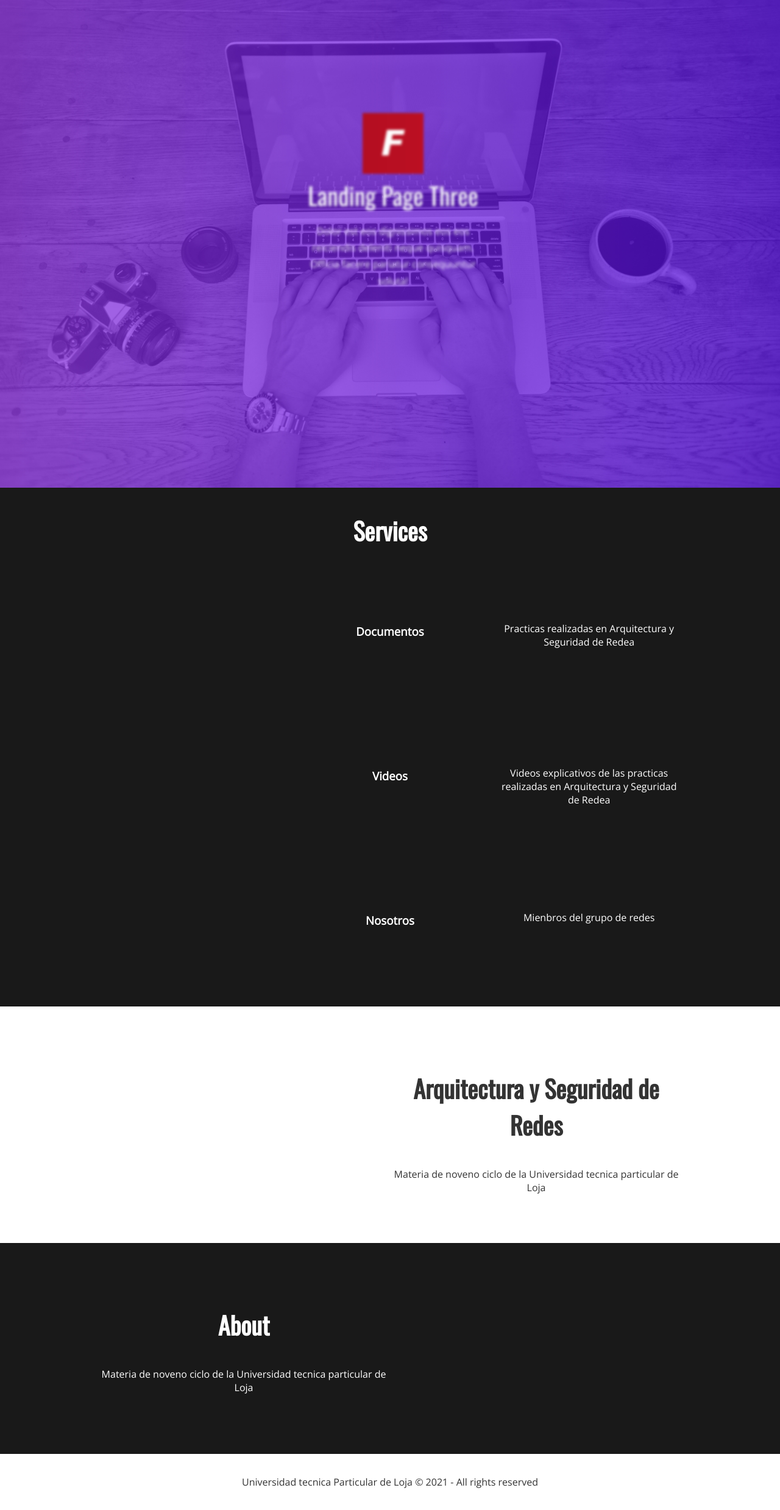
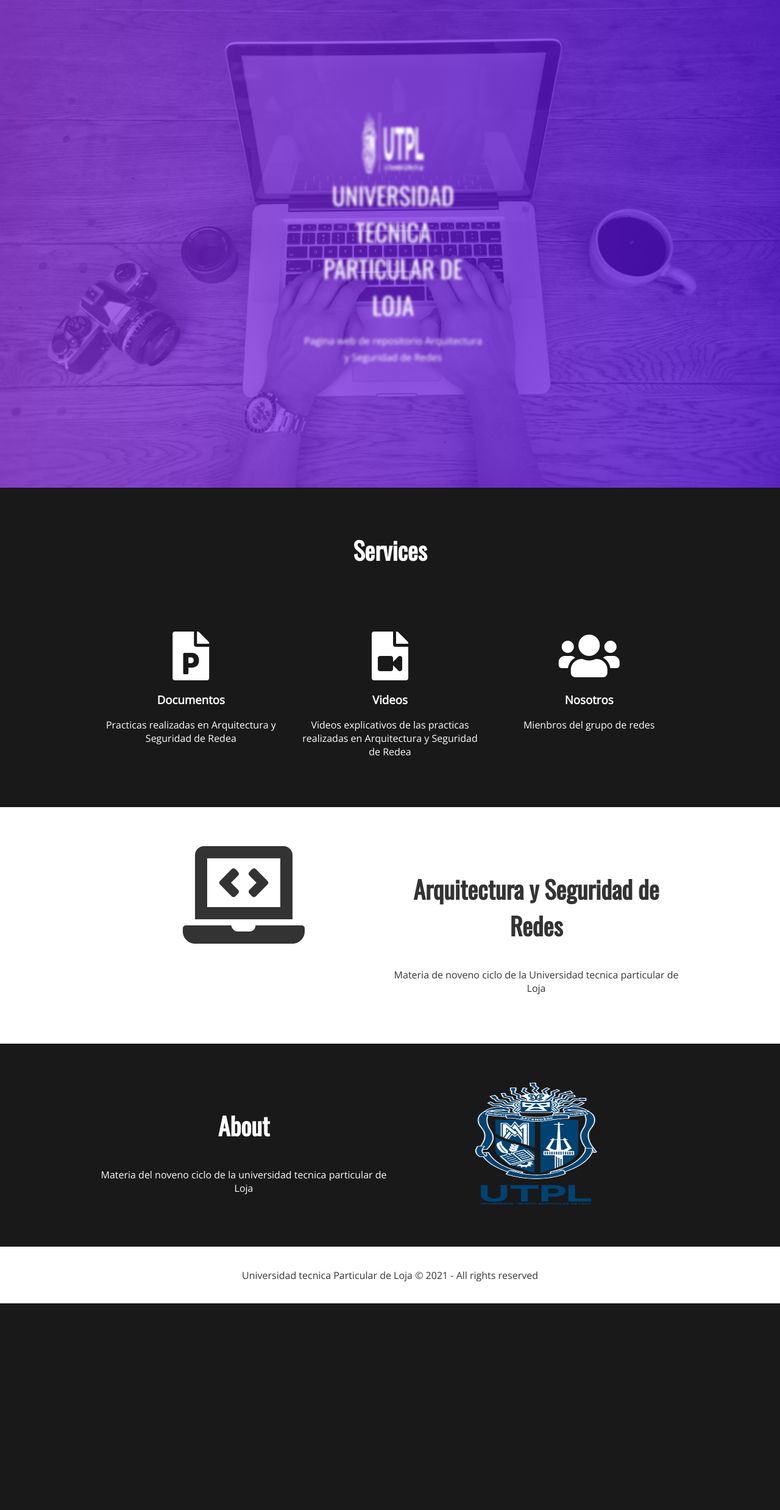
Before and after one commit to lajaramillo5/paginaweb-test, a PHP site: page / in a window 1280 px wide. Shown: the whole page at 61% size. After the commit the page ends 2138 px from the top, so only its background shows below. Run offline with PHP 8.4, Linux system fonts and the light colour scheme; some libraries are stand-ins or nearby versions.

Commit message:
primeras modificaciones

```diff
--- a/css/style.css
+++ b/css/style.css
@@ -41,6 +41,7 @@ body {
     height: 100px;
     width: 100px;
   }
+
   .title {
     font-family: 'Oswald', sans-serif;
     font-size: 2.5rem;
--- a/index.html
+++ b/index.html
@@ -10,9 +10,9 @@
     <link href="https://fonts.googleapis.com/css?family=Open+Sans" rel="stylesheet">
     <link href="https://fonts.googleapis.com/css?family=Oswald" rel="stylesheet">
     <!-- Font Awesome -->
+    <script src="https://kit.fontawesome.com/beadab0c12.js" crossorigin="anonymous"></script>
     <!-- ANIMATE.CSS -->
-    <link rel="stylesheet"
-      href="https://cdn.jsdelivr.net/npm/animate.css@3.5.2/animate.min.css">
+    <link rel="stylesheet" href="https://cdn.jsdelivr.net/npm/animate.css@3.5.2/animate.min.css">
     <link rel="stylesheet" href="https://use.fontawesome.com/releases/v5.3.1/css/all.css"
         integrity="sha384-mzrmE5qonljUremFsqc01SB46JvROS7bZs3IO2EmfFsd15uHvIt+Y8vEf7N7fWAU" crossorigin="anonymous">
     <!-- Custom CSS -->
@@ -23,33 +23,34 @@
     <!--header -->
     <header class="header ">
         <div class="header-content animated flash">
-            <img src="img/logo.png" alt="Fazt Logo" class="logo">
+            <img src="img/logo2.png" alt="Fazt Logo" class="logo">
             <div class="title">
-                Landing Page Three
+                UNIVERSIDAD TECNICA PARTICULAR DE LOJA
             </div>
             <div class="text">
-                Dolor est eos dignissimos eos eos reiciendis deleniti neque quisquam. Officia facere pariatur
-                consequuntur soluta!
+                Pagina web de repositorio Arquitectura y Seguridad de Redes
             </div>
         </div>
     </header>
     <!-- Services -->
-    <section class="service text-center">
+    <div class="services text-center">
         <h3 class="title">Services</h3>
         <div class="container grid-3">
-            <i class="fa-solid fa-folder fa-5x"></i>
+            <div>
+                <i class="fas fa-file-powerpoint fa-5x"></i>
                 <h3>Documentos</h3>
                 <p>Practicas realizadas en Arquitectura y Seguridad de Redea </p>
             </div>
-        <div class="container grid-3">
-            <i class="fa-solid fa-video fa-5x"></i>
+            <div>
+                <i class="fas fa-file-video fa-5x"></i>
                 <h3>Videos</h3>
                 <p>Videos explicativos de las practicas realizadas en Arquitectura y Seguridad de Redea </p>
             </div>
-        <div class="container grid-3">
-            <i class="fa-solid fa-qrcode fa-5x"></i>
+            <div>
+                <i class="fas fa-users fa-5x"></i>
                 <h3>Nosotros</h3>
                 <p>Mienbros del grupo de redes </p>
+            </div>
         </div>
 
         </section>
@@ -58,7 +59,7 @@
             <div class="container text-center">
                 <div class="grid-2">
                     <div class="center">
-                    <i class="fa-regular fa-laptop-code fa-10x"></i>
+                        <i class="fas fa-laptop-code fa-10x"></i>
                     </div>
                     <div>
                         <h3 class="title">Arquitectura y Seguridad de Redes</h3>
@@ -69,15 +70,15 @@
             </div>
 
         </section>
-    <section >
+        <section>
             <div class="container text-center">
                 <div class="grid-2">
                     <div>
                         <h3 class="title">About</h3>
-                    <p>Materia de noveno ciclo de la Universidad tecnica particular de Loja</p>
+                        <p>Materia del noveno ciclo de la universidad tecnica particular de Loja</p>
                     </div>
                     <div class="center">
-                    <i class="fa-regular fa-laptop-code fa-10x"></i>
+                        <img src="img/UTPL.png" alt="Fazt Logo" width="200" height="200" >
                     </div>
 
 
```
Also changed, not shown: img/UTPL.jpg (added), img/UTPL.png (added), img/logo2.png (added). Lines whose indentation alone changed are shown as unchanged.
